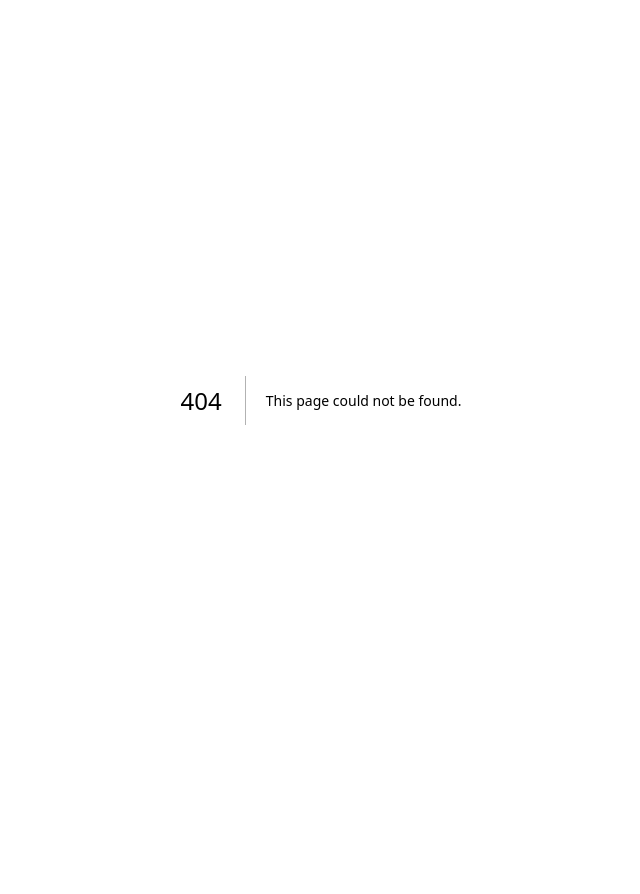
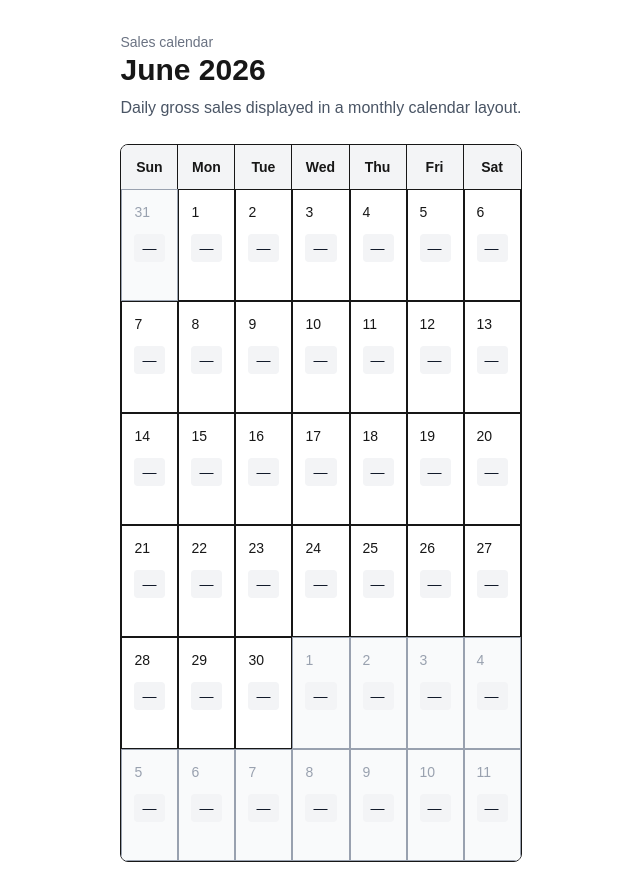
Before and after one commit to rjmcnamara22/SalesAlign, a Next.js app: page /calendar in a window 1280 px wide. Before the commit this address had no page. Shown: the whole page, without its empty margins (319-959 px from the left). Before the commit the page ends 800 px from the top, so only its background shows below. Built offline with nearby package versions, Linux system fonts and the light colour scheme; no server answers; the database is empty.

Commit message:
Add monthly sales calendar view

```diff
--- /dev/null
+++ b/app/calendar/page.tsx
@@ -0,0 +1,73 @@
+import { CalendarGrid } from "@/components/calendar/CalendarGrid";
+import { prisma } from "@/lib/database/prisma";
+
+const MONTH_NAMES = [
+  "January",
+  "February",
+  "March",
+  "April",
+  "May",
+  "June",
+  "July",
+  "August",
+  "September",
+  "October",
+  "November",
+  "December",
+];
+
+function getMonthDateRange(year: number, monthIndex: number) {
+  const startDate = new Date(Date.UTC(year, monthIndex, 1));
+  const endDate = new Date(Date.UTC(year, monthIndex + 1, 1));
+
+  return {
+    startDate,
+    endDate,
+  };
+}
+
+export default async function CalendarPage() {
+  const today = new Date();
+  const year = today.getFullYear();
+  const monthIndex = today.getMonth();
+
+  const { startDate, endDate } = getMonthDateRange(year, monthIndex);
+
+  const salesRecords = await prisma.dailySales.findMany({
+    where: {
+      businessDate: {
+        gte: startDate,
+        lt: endDate,
+      },
+    },
+    select: {
+      businessDate: true,
+      grossSalesCents: true,
+    },
+    orderBy: {
+      businessDate: "asc",
+    },
+  });
+
+  return (
+    <main className="mx-auto max-w-7xl p-8">
+      <div>
+        <p className="text-sm font-medium text-gray-500">Sales calendar</p>
+
+        <h1 className="text-3xl font-bold">
+          {MONTH_NAMES[monthIndex]} {year}
+        </h1>
+
+        <p className="mt-2 text-gray-600">
+          Daily gross sales displayed in a monthly calendar layout.
+        </p>
+      </div>
+
+      <CalendarGrid
+        year={year}
+        monthIndex={monthIndex}
+        salesRecords={salesRecords}
+      />
+    </main>
+  );
+}
--- /dev/null
+++ b/components/calendar/CalendarDayCell.tsx
@@ -0,0 +1,46 @@
+type CalendarDayCellProps = {
+  date: Date;
+  isCurrentMonth: boolean;
+  grossSalesCents: number | null;
+};
+
+function formatCurrency(cents: number | null) {
+  if (cents === null) {
+    return "—";
+  }
+
+  return new Intl.NumberFormat("en-US", {
+    style: "currency",
+    currency: "USD",
+    maximumFractionDigits: 0,
+  }).format(cents / 100);
+}
+
+export function CalendarDayCell({
+  date,
+  isCurrentMonth,
+  grossSalesCents,
+}: CalendarDayCellProps) {
+  const dayNumber = date.getDate();
+  const formattedSales = formatCurrency(grossSalesCents);
+
+  return (
+    <div
+      className={`min-h-28 border p-3 ${
+        isCurrentMonth ? "bg-white" : "bg-gray-50 text-gray-400"
+      }`}
+    >
+      <div className="flex items-start justify-between">
+        <span className="text-sm font-medium">{dayNumber}</span>
+      </div>
+
+      {formattedSales ? (
+        <div className="mt-3 rounded bg-gray-100 px-2 py-1 text-sm font-medium text-gray-900">
+          {formattedSales}
+        </div>
+      ) : (
+        <div className="mt-3 text-xs text-gray-400">No sales</div>
+      )}
+    </div>
+  );
+}
--- /dev/null
+++ b/components/calendar/CalendarGrid.tsx
@@ -0,0 +1,65 @@
+import { CalendarDayCell } from "@/components/calendar/CalendarDayCell";
+import {
+  getMonthCalendarDays,
+  type CalendarDay,
+} from "@/lib/calendar/getMonthCalendarDays";
+
+type DailySalesRecord = {
+  businessDate: Date;
+  grossSalesCents: number;
+};
+
+type CalendarGridProps = {
+  year: number;
+  monthIndex: number;
+  salesRecords: DailySalesRecord[];
+};
+
+const WEEKDAY_LABELS = ["Sun", "Mon", "Tue", "Wed", "Thu", "Fri", "Sat"];
+
+function formatDateKey(date: Date) {
+  return date.toISOString().slice(0, 10);
+}
+
+export function CalendarGrid({
+  year,
+  monthIndex,
+  salesRecords,
+}: CalendarGridProps) {
+  const calendarDays: CalendarDay[] = getMonthCalendarDays(year, monthIndex);
+
+  const salesByDate = new Map(
+    salesRecords.map((record) => [formatDateKey(record.businessDate), record]),
+  );
+
+  return (
+    <div className="mt-6 overflow-hidden rounded-lg border">
+      <div className="grid grid-cols-7 bg-gray-100">
+        {WEEKDAY_LABELS.map((weekday) => (
+          <div
+            key={weekday}
+            className="border-r p-3 text-center text-sm font-semibold last:border-r-0"
+          >
+            {weekday}
+          </div>
+        ))}
+      </div>
+
+      <div className="grid grid-cols-7">
+        {calendarDays.map((calendarDay) => {
+          const dateKey = formatDateKey(calendarDay.date);
+          const salesRecord = salesByDate.get(dateKey);
+
+          return (
+            <CalendarDayCell
+              key={dateKey}
+              date={calendarDay.date}
+              isCurrentMonth={calendarDay.isCurrentMonth}
+              grossSalesCents={salesRecord?.grossSalesCents ?? null}
+            />
+          );
+        })}
+      </div>
+    </div>
+  );
+}
```
